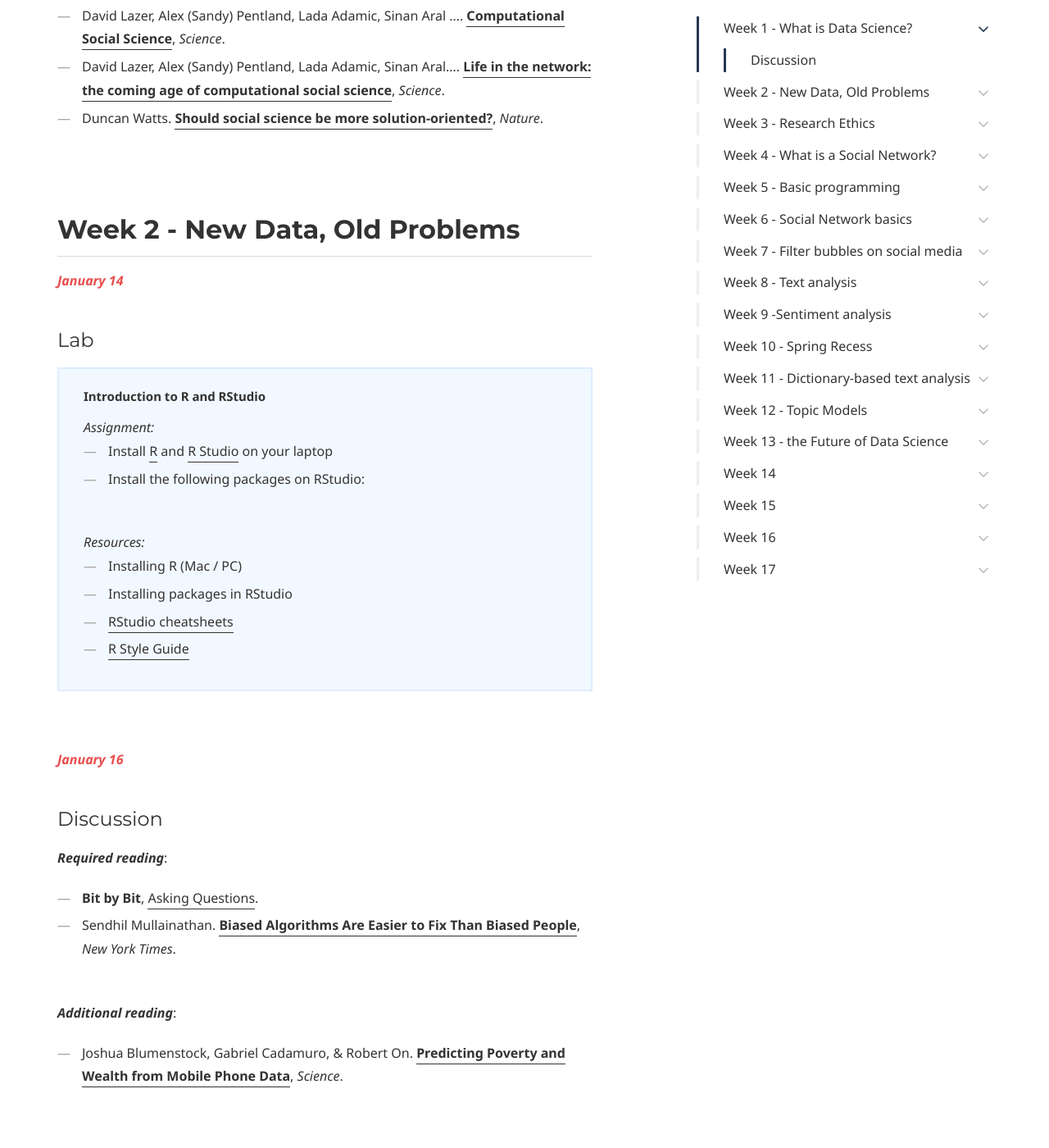
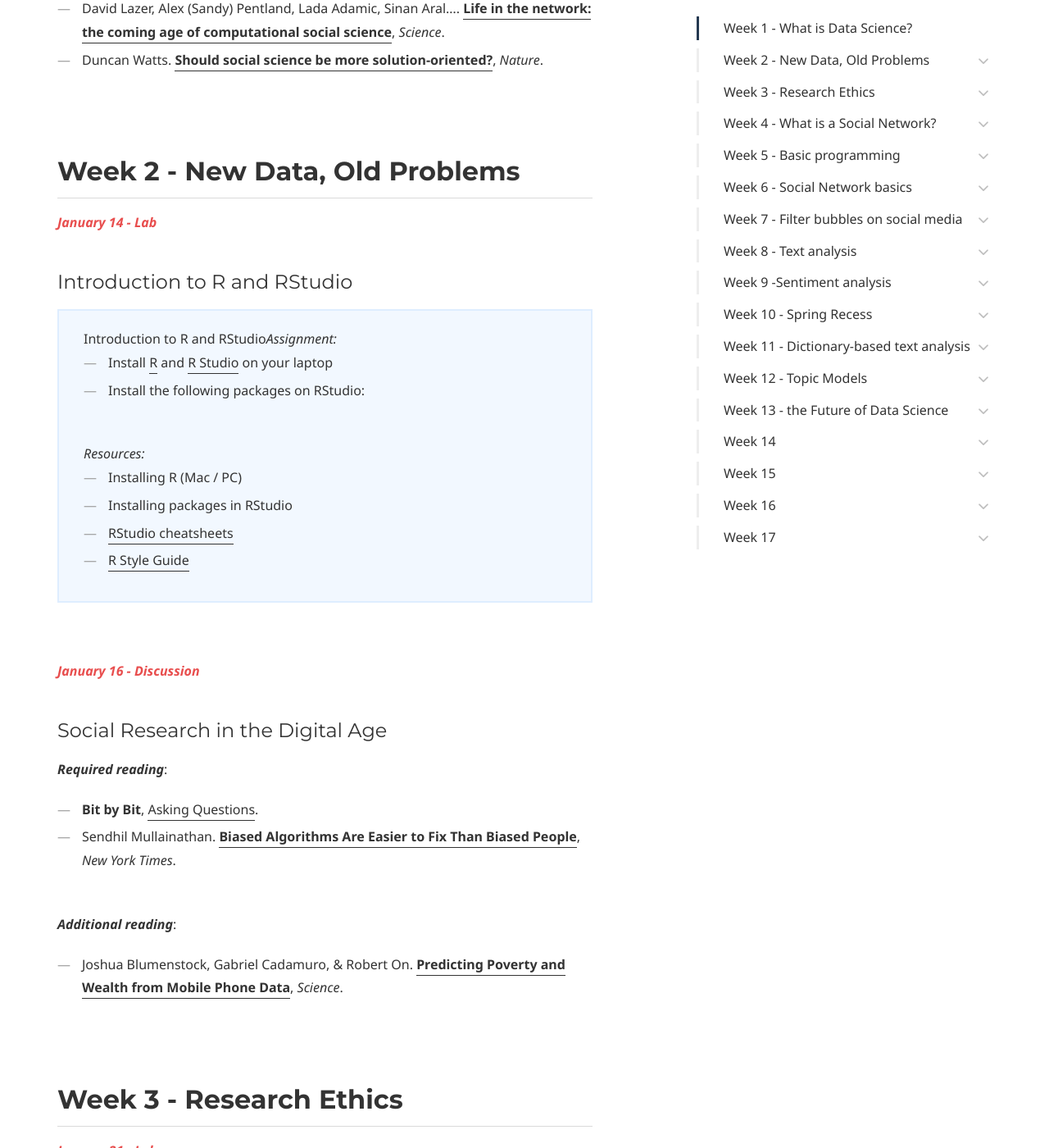
Before and after one commit to dssoc/dssoc.github.io, a Jekyll site: the page built from schedule.md, in a window 1280 px wide and 1400 px high, scrolled down 1031 px. Shown: the whole window at 82% size. Built offline with Jekyll 4.4.1, drawn with Linux system fonts in a browser that asks for light colours; some web fonts are replaced; some of the changed text lies outside the part shown.

Commit message:
update schedule

```diff
--- a/schedule.md
+++ b/schedule.md
@@ -21,8 +21,7 @@ page_nav:
 ---
 
 ## Week 1 - What is Data Science?
-<b><i><font color="#E84E4E">January 9</font></i></b>
-#### Discussion
+<b><i><font color="#E84E4E">January 9 - Discussion </font></i></b>
 
 ***Required reading***:
 - **Bit by Bit**, [Introduction](https://www.bitbybitbook.com/en/1st-ed/introduction/) & [Observing Behavior](https://www.bitbybitbook.com/en/1st-ed/observing-behavior/)
@@ -36,12 +35,11 @@ page_nav:
 <br/><br/><br/>
 
 ## Week 2 - New Data, Old Problems
-<b><i><font color="#E84E4E">January 14</font></i></b>
+<b><i><font color="#E84E4E">January 14 - Lab </font></i></b>
 
-#### Lab
+#### Introduction to R and RStudio
 <div class="callout callout--info">
-<p><b>Introduction to R and RStudio </b></p>
-<i>Assignment:</i> <br/>
+Introduction to R and RStudio<i>Assignment:</i> <br/>
 <ul>
 <li>Install <a href = "cloud.r-project.org">R</a> and <a href = "https://www.rstudio.com/">R Studio</a> on your laptop </li>
 <li>Install the following packages on RStudio: </li>
@@ -58,8 +56,8 @@ page_nav:
 </div>
 <br/>
 
-<b><i><font color="#E84E4E">January 16</font></i></b>
-#### Discussion
+<b><i><font color="#E84E4E">January 16 - Discussion</font></i></b>
+#### Social Research in the Digital Age
 
 ***Required reading***:
 - **Bit by Bit**, [Asking Questions](https://www.bitbybitbook.com/en/1st-ed/asking-questions/).
@@ -71,10 +69,9 @@ page_nav:
 <br/><br/><br/>
 
 ## Week 3 - Research Ethics
-<b><i><font color="#E84E4E">January 21</font></i></b>
-#### Lab
+<b><i><font color="#E84E4E">January 21 - Lab</font></i></b>
+#### Data Wrangling
 <div class="callout callout--info">
-<p><b>Data Wrangling </b></p>
 <i>Assignment:</i> <br/>
 <ul>
 <li>Work through the following chapters of <a href = "http://r4ds.had.co.nz/">R for Data Science</a>:
```
